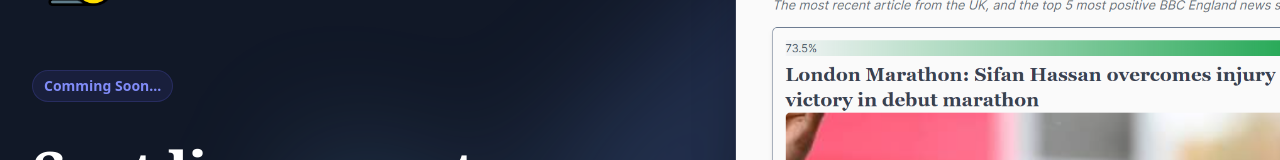
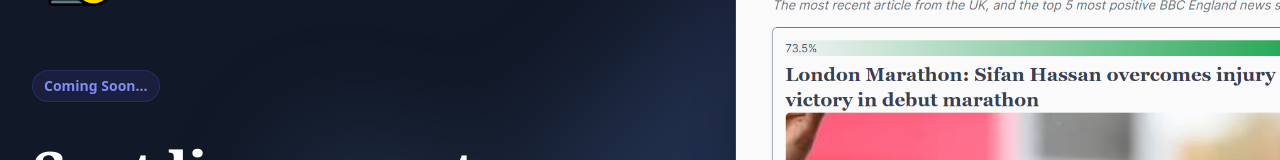
Before and after one commit to tj2904/positive-press, a Next.js app: page / in a window 1280 px wide. Shown: the part 268-428 px from the top of the page. Built offline with nearby package versions, Linux system fonts and the light colour scheme.

Commit message:
Fix typo

```diff
--- a/pages/index.tsx
+++ b/pages/index.tsx
@@ -25,7 +25,7 @@ export default function Home() {
           <div className="mt-24 sm:mt-32 lg:mt-16">
             <div className="inline-flex space-x-6">
               <span className="rounded-full bg-indigo-500/10 px-3 py-1 text-sm font-semibold leading-6 text-indigo-400 ring-1 ring-inset ring-indigo-500/20">
-                Comming Soon...
+                Coming Soon...
               </span>
               {/*  <span className="inline-flex items-center space-x-2 text-sm font-medium leading-6 text-gray-300">
                 <span>Just shipped v1.0</span>
```
